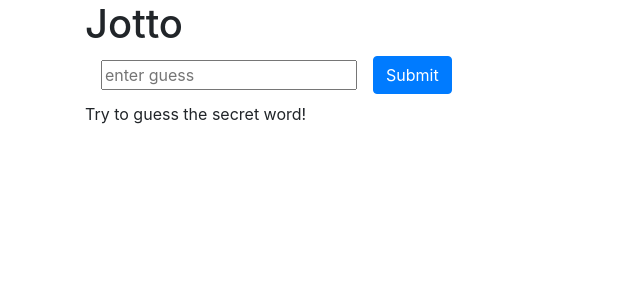
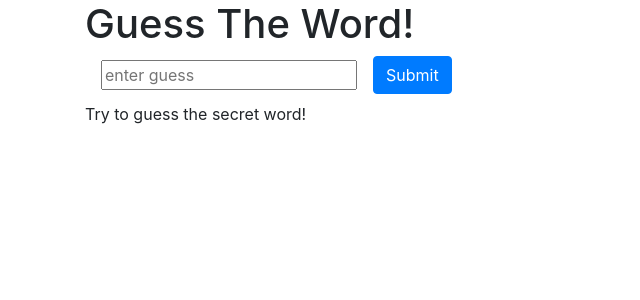
Before and after one commit to ryankegerreis/word-game-jest-enzyme-redux, a React (Create React App) app: page / in a window 1280 px wide. Shown: the top 300 px of the page, without its empty margins (0-640 px from the left). Built offline with nearby package versions, Linux system fonts and the light colour scheme.

Commit message:
Some last minute changes

```diff
--- a/src/App.js
+++ b/src/App.js
@@ -14,7 +14,7 @@ export class UnconnectedApp extends Component {
 	render() {
 		return (
 			<div className='container'>
-				<h1>Jotto</h1>
+				<h1>Guess The Word!</h1>
 				<Congrats success={this.props.success} />
 				<Input />
 				<GuessedWords guessedWords={this.props.guessedWords} />
--- a/src/Components/Congrats.jsx
+++ b/src/Components/Congrats.jsx
@@ -6,7 +6,7 @@ function Congrats(props) {
 		return (
 			<div data-test='component-congrats' className='alert alert-success'>
 				<span data-test='congrats-message'>
-					Congratulations! You guessed the beer!
+					Congratulations! You guessed the word!
 				</span>
 			</div>
 		);
```
